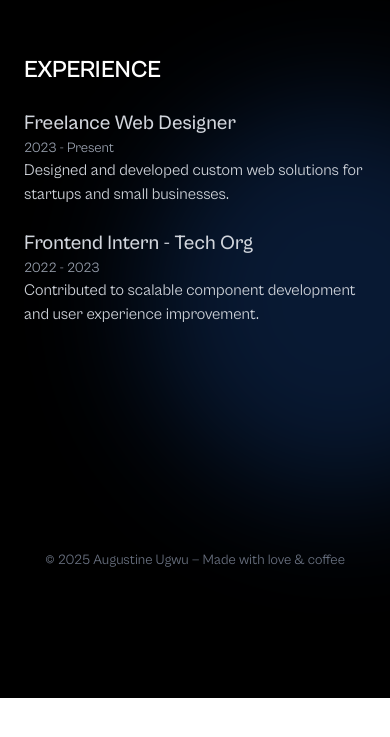
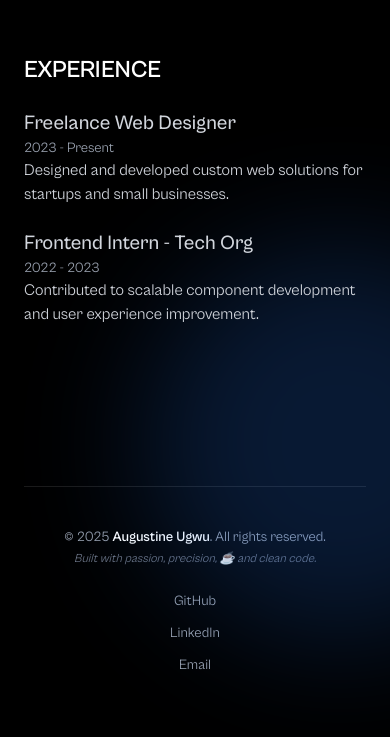
Before and after one commit to augustine-ugwu/newportfolio, a Next.js app: page / in a window 390 px wide. Shown: the part 5950-6687 px from the top of the page. Before the commit the page ends 6648 px from the top, so only its background shows below. Built offline with nearby package versions, Linux system fonts and the light colour scheme.

Commit message:
Fixed: Mobile responsiveness and visibility

```diff
--- a/src/app/components/Footer.js
+++ b/src/app/components/Footer.js
@@ -1,8 +1,45 @@
 // src/app/components/Footer.js
 const Footer = () => {
   return (
-    <footer className="relative z-10 text-center text-sm text-gray-500 pt-16">
-      © {new Date().getFullYear()} Augustine Ugwu — Made with love & coffee
+    <footer className="py-10 border-t border-white/10 text-gray-400 text-sm">
+      <div className="max-w-6xl mx-auto px-6 flex flex-col gap-6 md:flex-row md:items-center md:justify-between text-center md:text-left">
+        {/* Left Side */}
+        <div>
+          <p className="text-sm">
+            © {new Date().getFullYear()}{" "}
+            <span className="font-semibold text-white">Augustine Ugwu</span>.
+            All rights reserved.
+          </p>
+          <p className="text-xs text-gray-500 mt-1 italic">
+            Built with passion, precision, ☕ and clean code.
+          </p>
+        </div>
+
+        {/* Right Side - Social Links */}
+        <div className="flex flex-col sm:flex-row items-center justify-center gap-3 sm:gap-5">
+          <a
+            href="https://github.com/yourgithub"
+            target="_blank"
+            rel="noopener noreferrer"
+            className="hover:text-white transition-all duration-200">
+            GitHub
+          </a>
+          <span className="hidden sm:inline opacity-30">|</span>
+          <a
+            href="https://linkedin.com/in/yourlinkedin"
+            target="_blank"
+            rel="noopener noreferrer"
+            className="hover:text-white transition-all duration-200">
+            LinkedIn
+          </a>
+          <span className="hidden sm:inline opacity-30">|</span>
+          <a
+            href="mailto:you@example.com"
+            className="hover:text-white transition-all duration-200">
+            Email
+          </a>
+        </div>
+      </div>
     </footer>
   );
 };
```
